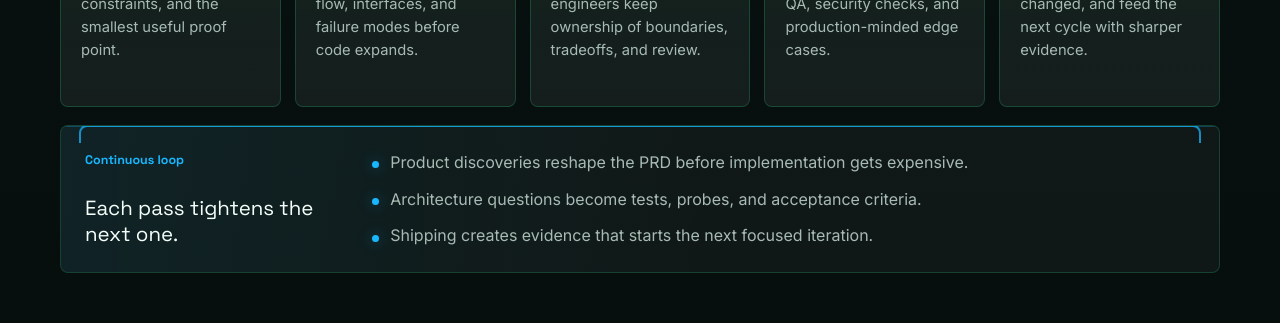
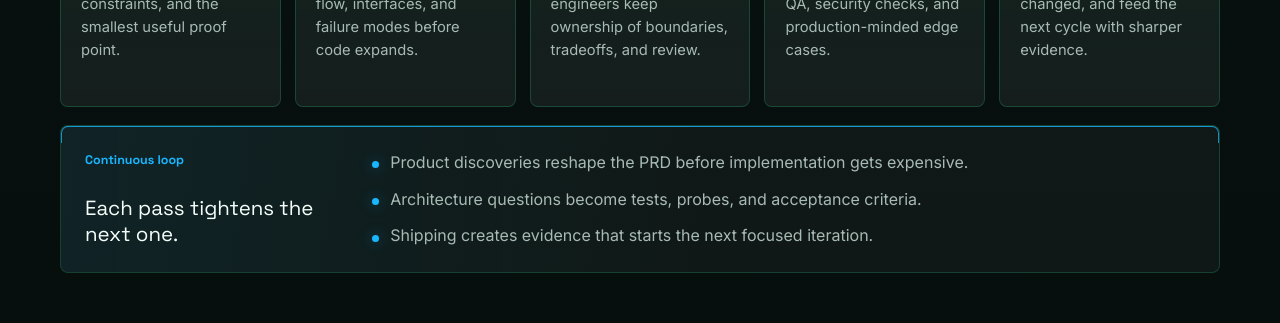
Before and after one commit to greenharborlabs/website, a Next.js app: page / in a window 1280 px wide. Shown: the part 3040-3363 px from the top of the page. Built offline with nearby package versions, Linux system fonts and the light colour scheme.

Commit message:
Align approach feedback border

```diff
--- a/app/globals.css
+++ b/app/globals.css
@@ -906,8 +906,8 @@ p {
   content: "";
   position: absolute;
   top: -1px;
-  right: 18px;
-  left: 18px;
+  right: -1px;
+  left: -1px;
   height: 18px;
   border-top: 2px solid rgba(24, 183, 255, 0.74);
   border-right: 2px solid rgba(24, 183, 255, 0.74);
```
